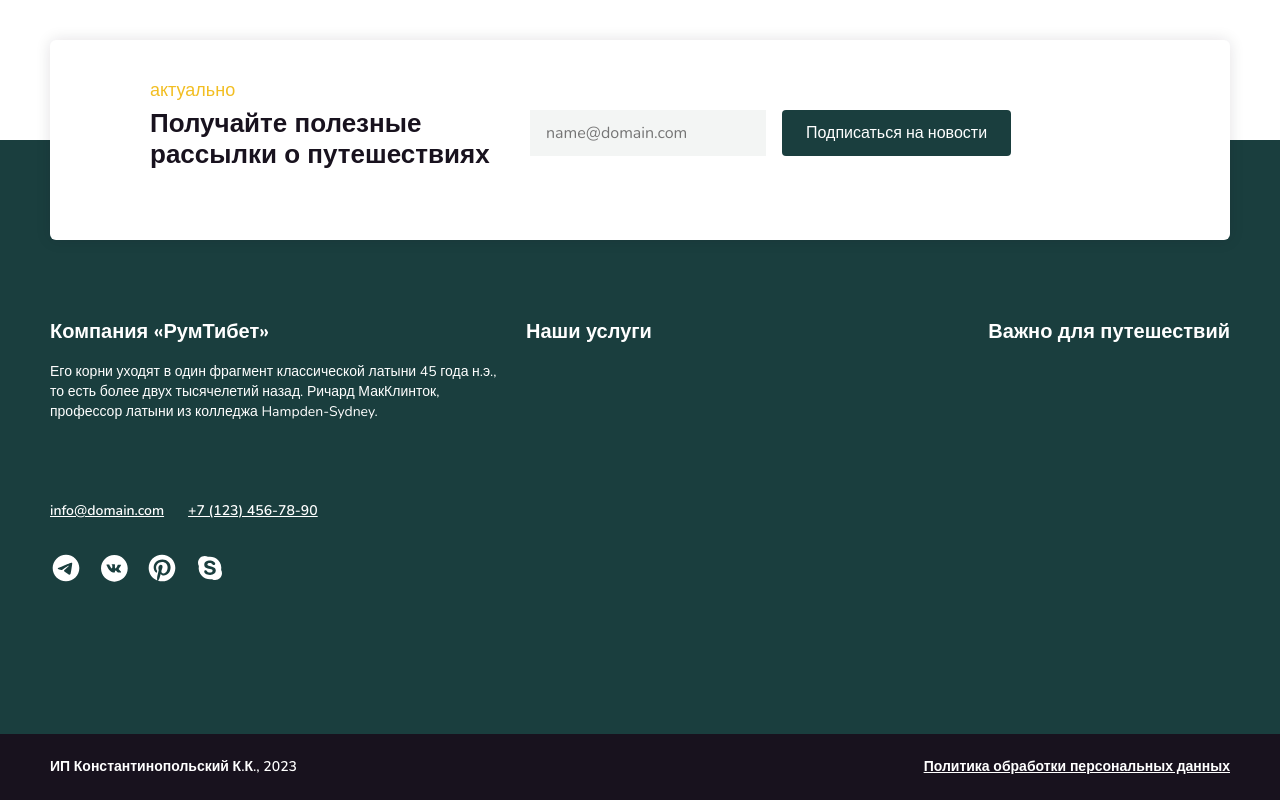
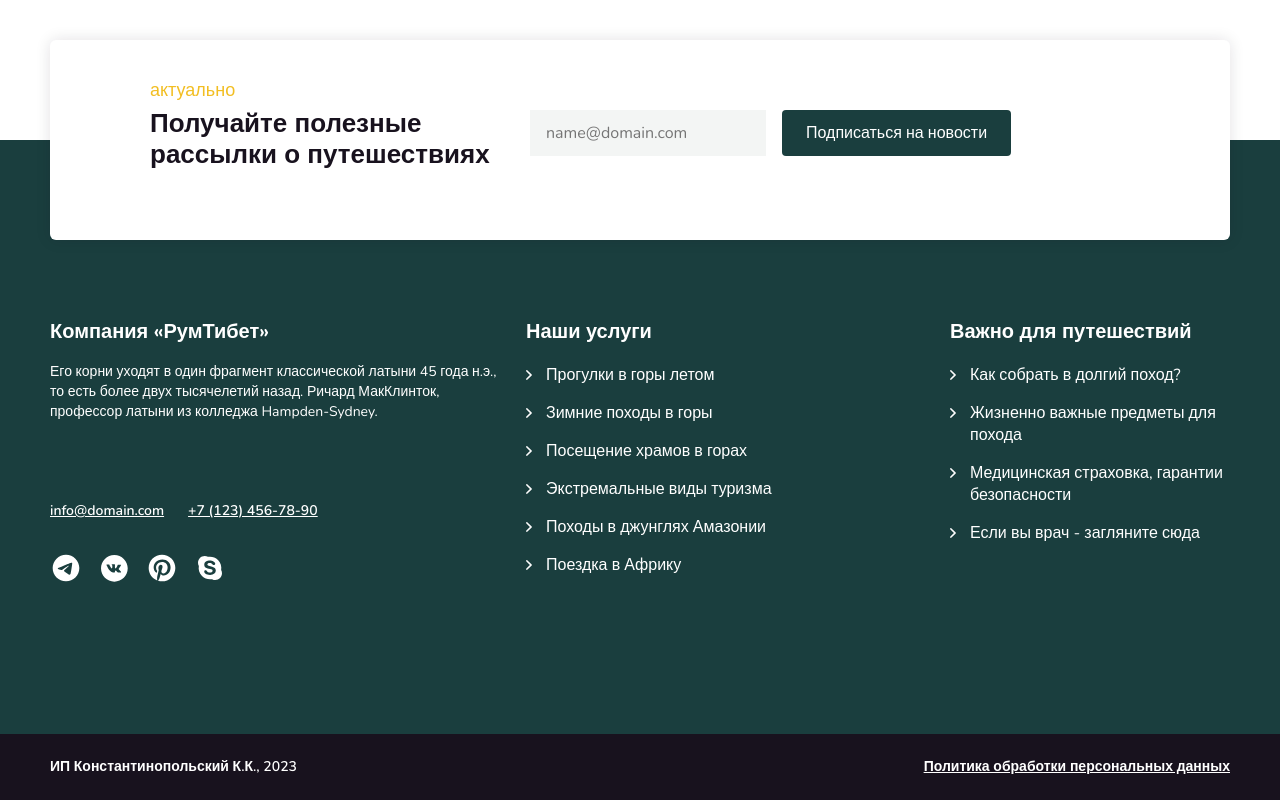
Before and after one commit to NoOseGG/tourtibet, a plain HTML site: page index.html in a window 1280 px wide. Shown: the part 1045-1845 px from the top of the page. Drawn offline with nearby package versions, Linux system fonts and the light colour scheme.

Commit message:
created footer

```diff
--- a/index.html
+++ b/index.html
@@ -159,10 +159,30 @@
 
           <div class="footer__mid">
             <div class="footer__title">Наши услуги</div>
+
+            <div class="footer__list">
+              <div class="footer_list-item">Прогулки в горы летом</div>
+              <div class="footer_list-item">Зимние походы в горы</div>
+              <div class="footer_list-item">Посещение храмов в горах</div>
+              <div class="footer_list-item">Экстремальные виды туризма</div>
+              <div class="footer_list-item">Походы в джунглях Амазонии</div>
+              <div class="footer_list-item">Поездка в Африку</div>
+            </div>
           </div>
 
           <div class="footer__right">
             <div class="footer__title">Важно для путешествий</div>
+
+            <div class="footer__list">
+              <div class="footer_list-item">Как собрать в долгий поход?</div>
+              <div class="footer_list-item">
+                Жизненно важные предметы для похода
+              </div>
+              <div class="footer_list-item">
+                Медицинская страховка, гарантии безопасности
+              </div>
+              <div class="footer_list-item">Если вы врач - загляните сюда</div>
+            </div>
           </div>
         </div>
       </div>
--- a/styles/styles.css
+++ b/styles/styles.css
@@ -217,6 +217,34 @@ a {
   margin-right: auto;
 }
 
+.footer__list {
+  display: flex;
+  flex-direction: column;
+  gap: 16px;
+  margin-top: 20px;
+}
+
+.footer_list-item {
+  cursor: pointer;
+  position: relative;
+  margin-left: 20px;
+}
+
+.footer_list-item::before {
+  content: "";
+  position: absolute;
+  top: 6px;
+  left: -20px;
+  height: 10px;
+  width: 6px;
+  background-image: url("../assets/arrow.svg");
+}
+
+.footer_list-item:hover {
+  color: #f2be22;
+  text-decoration: underline;
+}
+
 .footer__right {
   max-width: 280px;
 }
```
Also changed, not shown: assets/arrow.svg (added).
